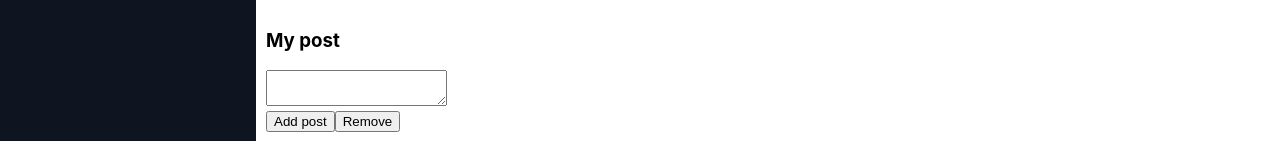
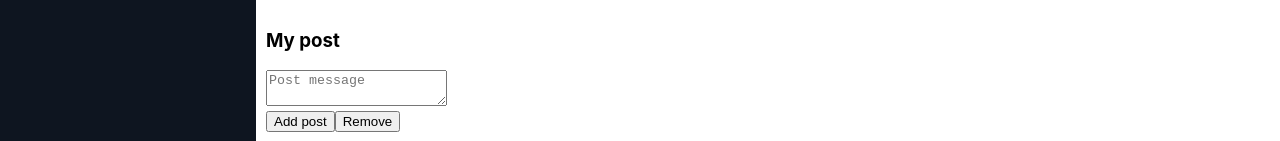
Before and after one commit to ShabalinSlava/Social-network, a React (Create React App) app: page /profile in a window 1280 px wide. Shown: the part 300-441 px from the top of the page. Built offline with nearby package versions, Linux system fonts and the light colour scheme; no server answers; grey boxes are pictures that could not be loaded.

Commit message:
redux-form fieldvalidation

```diff
--- /dev/null
+++ b/src/components/Dialogs/AddMessageForm/AddMessageForm.js
@@ -0,0 +1,19 @@
+import React from 'react';
+import {reduxForm, Field} from 'redux-form';
+import {Textarea} from '../../common/FormsControls/FormsControls';
+import {maxLengthCreator, required} from '../../../utils/validators/validators';
+const maxLength50 = maxLengthCreator(50);
+const AddMessageForm = (props) => {
+  return (
+    <form onSubmit={props.handleSubmit}>
+      <div>
+        <Field component={Textarea} validate={[required, maxLength50]} name='newMessageBody' placeholder='Enter your message' />
+      </div>
+      <div>
+        <button>Send</button>
+      </div>
+    </form>
+  )
+}
+
+export default reduxForm({form: 'dialogAddMessageForm'}) (AddMessageForm);
--- a/src/components/Dialogs/Dialogs.js
+++ b/src/components/Dialogs/Dialogs.js
@@ -3,8 +3,7 @@
 import Message from "./Message/Message";
 import DialogItem from "./DialogItem/DialogItem";
 import {Redirect} from 'react-router-dom';
-import {reduxForm, Field} from 'redux-form';
-
+import AddMessageForm from './AddMessageForm/AddMessageForm';
 const Dialogs = (props) => {
   let state = props.dialogsPage;
   let dialogsElements = state.dialogs.map( dialog => <DialogItem name={dialog.name} key={dialog.id} id={dialog.id} /> );
@@ -23,24 +22,9 @@
       </div>
       <div className={c.messages}>
         <div>{messagesElements}</div>
-          <AddMessageFormRedux onSubmit={addNewMessage} />
+          <AddMessageForm onSubmit={addNewMessage} />
       </div>
     </div>
   );
 }
-
-const AddMessageForm = (props) => {
-  return (
-    <form onSubmit={props.handleSubmit}>
-      <div>
-        <Field component='textarea' name='newMessageBody' placeholder='Enter your message' />
-      </div>
-      <div>
-        <button>Send</button>
-      </div>
-    </form>
-  )
-}
-
-const AddMessageFormRedux = reduxForm({form: 'dialogAddMessageForm'}) (AddMessageForm);
 export default Dialogs;
--- a/src/components/Login/Login.js
+++ b/src/components/Login/Login.js
@@ -1,16 +1,18 @@
 import React from 'react';
 import {reduxForm, Field} from 'redux-form';
+import {Input} from '../common/FormsControls/FormsControls';
+import {required} from '../../utils/validators/validators';
 const LoginForm = (props) => {
   return (
     <form onSubmit={props.handleSubmit}>
       <div>
-        <Field placeholder={'Login'} name={'login'} component={'input'} />
+        <Field placeholder={'Login'} name={'login'} component={Input} validate={[required]} />
       </div>
       <div>
-        <Field placeholder={'Password'} name={'password'} component={'input'} />
+        <Field placeholder={'Password'} name={'password'} validate={[required]} component={Input} />
       </div>
       <div>
-        <Field type={'checkbox'} name={'rememberMe'} component={'input'} /> remember me
+        <Field type={'checkbox'} name={'rememberMe'} component={Input} /> remember me
       </div>
       <div>
         <button>Login</button>
--- a/src/components/Profile/MyPosts/MyPosts.js
+++ b/src/components/Profile/MyPosts/MyPosts.js
@@ -2,11 +2,15 @@
 import c from "./MyPosts.module.css";
 import Post from "./Post/Post";
 import {reduxForm, Field} from 'redux-form';
+import {maxLengthCreator, required} from '../../../utils/validators/validators';
+import {Textarea} from '../../common/FormsControls/FormsControls';
+
+const maxLength10 = maxLengthCreator(10)
 
 let AddNewPostForm = (props) => {
   return <form onSubmit={props.handleSubmit}>
       <div>
-        <Field component='textarea' name='newPostText'/>
+        <Field component={Textarea} name='newPostText' placeholder={'Post message'} validate={[required, maxLength10]}/>
       </div>
       <div>
         <button>Add post</button>
--- /dev/null
+++ b/src/components/common/FormsControls/FormsControls.js
@@ -0,0 +1,22 @@
+import React from 'react';
+import c from './FormsControls.module.css';
+const FormControl = ({input, meta, child, ...props}) => {
+  const hasError = meta.touched &&  meta.error;
+  return (
+    <div className={c.form__control + ' ' + (hasError ? c.error : '')}>
+      <div>
+        {props.children}
+      </div>
+        { hasError && <span>{meta.error}</span>}
+    </div>
+  )
+}
+export const Textarea = (props) => {
+  const {input, meta, child, ...restProps} = props;
+  return <FormControl {...props}><textarea {...input} {...restProps} /> </FormControl>
+}
+
+export const Input = (props) => {
+  const {input, meta, child, ...restProps} = props;
+    return <FormControl {...props}><input {...input} {...restProps} /> </FormControl>
+}
--- /dev/null
+++ b/src/components/common/FormsControls/FormsControls.module.css
@@ -0,0 +1,8 @@
+.form__control.error input,
+.form__control.error textarea {
+  border: 2px solid red;
+}
+
+.form__control.error span {
+  color:red;
+}
--- /dev/null
+++ b/src/utils/validators/validators.js
@@ -0,0 +1,9 @@
+export const required = value => {
+  if(value) return undefined;
+  return 'Field is required';
+}
+
+export const maxLengthCreator = (maxLength) => (value) => {
+  if (value.length > maxLength) return `Max length is ${maxLength} symbols`;
+  return undefined;
+}
```
